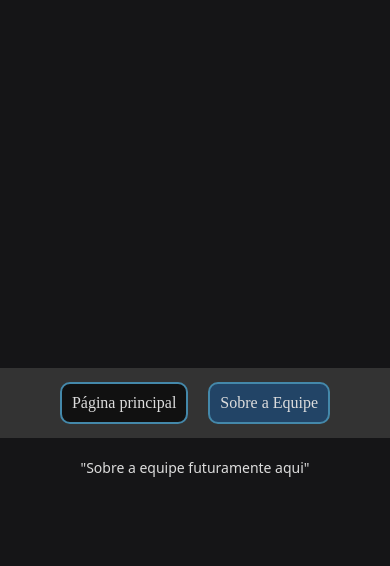
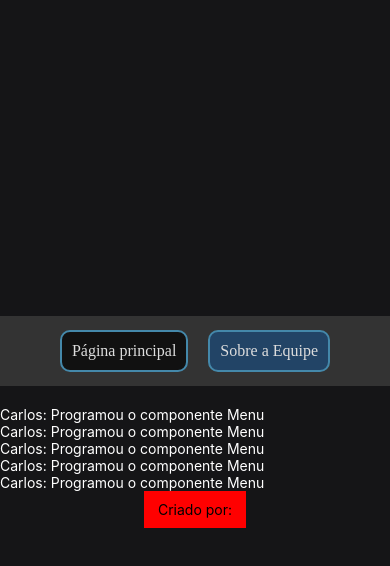
Before and after one commit to VicCAlq/3c-mobile-projeto-01, a React Native app: screen / in a window 390 px wide. Both pictures are taken after a click on the element "Sobre a Equipe". Shown: the top 566 px of the page. Built offline with nearby package versions, Linux system fonts and the light colour scheme.

Commit message:
Correções do prof Victor :)

```diff
--- a/src/App.js
+++ b/src/App.js
@@ -3,33 +3,27 @@ import { useState } from 'react'
 import { styles } from './styles/main';
 import { Text, View } from 'react-native';
 import Cabecalho from './components/Cabecalho';
-import Botao from './components/Botao';
-import Menu from './components/Menu';
+import Conteudo from './components/Conteudo';
+import Rodape from './components/Rodape';
+import Principal from './components/Principal';
 
 export default function App() {
 
-  const [conteudo, setConteudo] = useState("Conteudo principal")
+  const [conteudo, setConteudo] = useState(<Principal/>)
 
   return (
     <View style={styles.container}>
+      <View>
         <Cabecalho
-        paginaPrincipal={
-          <View>
-            <Text style={styles.texto}>
-              Conteúdo principal futuramente aqui
-            </Text>
-            <Menu/>
-
-          </View>
-        }
+          paginaPrincipal={<Principal/>}
           sobreEquipe={
-          <Text style={styles.texto}>
-            "Sobre a equipe futuramente aqui"
-          </Text>
+            <Conteudo/>
           }
           mudarPagina={setConteudo}
         />
         {conteudo}
+      </View>
+      <Rodape/>
       <StatusBar style="auto" />
     </View>
   );
--- a/src/components/Botao.jsx
+++ b/src/components/Botao.jsx
@@ -13,9 +13,11 @@ const styles = StyleSheet.create({
     }
 })
 
-export default function Botao({img, texto, clicar}) {
+export default function Botao({img, texto, setAluno, aluno}) {
     return (
-        <Pressable onPress={clicar} style={styles.botao}>
+        <Pressable onPress={() => {
+            setAluno(aluno)
+        }} style={styles.botao}>
             <Image source={img} style = {styles.img} />
             <Text>{texto}</Text>
         </Pressable>
--- /dev/null
+++ b/src/components/Card.jsx
@@ -0,0 +1,26 @@
+import { StyleSheet } from 'react-native';
+import { View, Pressable, Text, Image } from 'react-native'
+
+const styles = StyleSheet.create({
+    card:{
+        backgroundColor: "red"
+    },
+    text: {
+      color: "white"
+    }
+})
+ export default function Card({ aluno }) {
+
+  const codigo1 = <Text style={styles.text}>Código aluno 1</Text>
+  const codigo2 = <Text style={styles.text}>Código aluno 2</Text>
+  const codigo3 = <Text style={styles.text}>Código aluno 3</Text>
+  const codigo4 = <Text style={styles.text}>Código aluno 4</Text>
+
+  return (<View key={aluno}>
+    <Text style={styles.text}>Teste</Text>
+    {aluno === 1 && codigo1}
+    {aluno === 2 && codigo2}
+    {aluno === 3 && codigo3}
+    {aluno === 4 && codigo4}
+  </View>)
+}
--- /dev/null
+++ b/src/components/Conteudo.jsx
@@ -0,0 +1,32 @@
+import { View, Text, StyleSheet } from 'react-native'
+
+const styles = StyleSheet.create({
+    texto:{
+        color: "white"
+    }
+})
+
+export default function Conteudo() {
+  return (
+    <View>
+
+      <Text style = {styles.texto}>
+        Carlos: Programou o componente Menu
+      </Text>
+      <Text style = {styles.texto}>
+        Carlos: Programou o componente Menu
+      </Text>
+      <Text style = {styles.texto}>
+        Carlos: Programou o componente Menu
+      </Text>
+      <Text style = {styles.texto}>
+        Carlos: Programou o componente Menu
+      </Text>
+      <Text style = {styles.texto}>
+        Carlos: Programou o componente Menu
+      </Text>
+
+
+    </View>
+  )
+}
--- a/src/components/Menu.jsx
+++ b/src/components/Menu.jsx
@@ -1,25 +1,40 @@
-import { useState } from 'react'
-import { StyleSheet } from 'react-native';
-import { View, Pressable, Text, Image } from 'react-native'
-import Botao from './Botao';
+import { View } from 'react-native'
+import Botao from './Botao'
 
-const alunos = [
-    { nome: "Aluno 1", img: require("../assets/1.png") },
-    { nome: "Aluno 2", img: require("../assets/1.png") },
-    { nome: "Aluno 3", img: require("../assets/1.png") },
-  ];
+export default function Menu({
+  setAluno,
+}) {
 
-  export default function Menu() {
   return (
     <View>
-        {alunos.map((aluno, index) => (
+
       <Botao
-            key={index}
-            img={aluno.img}
-            texto={aluno.nome}
-            onPress={() => alert(aluno.nome)}
+        texto="Aluno 1"
+        img={require("../../assets/1.jpg")}
+        setAluno={setAluno}
+        aluno={1}
       />
-        ))}
+
+      <Botao
+        texto="Aluno 2"
+        img={require("../../assets/1.jpg")}
+        setAluno={setAluno}
+        aluno={2}
+      />
+
+      <Botao
+        texto="Aluno 3"
+        img={require("../../assets/1.jpg")}
+        setAluno={setAluno}
+        aluno={3}
+      />
+      <Botao
+        texto="Aluno 4"
+        img={require("../../assets/1.jpg")}
+        setAluno={setAluno}
+        aluno={4}
+      />
+
     </View>
-    );
+  )
 }
--- /dev/null
+++ b/src/components/Principal.jsx
@@ -0,0 +1,16 @@
+import { Text, View } from 'react-native';
+import { useState } from 'react';
+import Menu from './Menu';
+import Card from './Card';
+
+export default function Principal() {
+    const [aluno,setAluno] = useState(null)
+
+    return (<View>
+        <Text style={{color: "white"}}>
+            Conteúdo principal futuramente aqui
+        </Text>
+        <Menu setAluno={setAluno} />
+        <Card aluno={aluno}/>
+    </View>)
+}
--- /dev/null
+++ b/src/components/Rodape.jsx
@@ -0,0 +1,16 @@
+import { View, StyleSheet, Text } from 'react-native'
+
+const styles = StyleSheet.create({
+    rodape:{
+        padding: "10px",
+        backgroundColor: "red",
+    }
+})
+
+export default function Rodape() {
+  return (
+    <View style = {styles.rodape}>
+        <Text> Criado por: </Text>
+    </View>
+  );
+}
```
Lines whose indentation alone changed are shown as unchanged.
